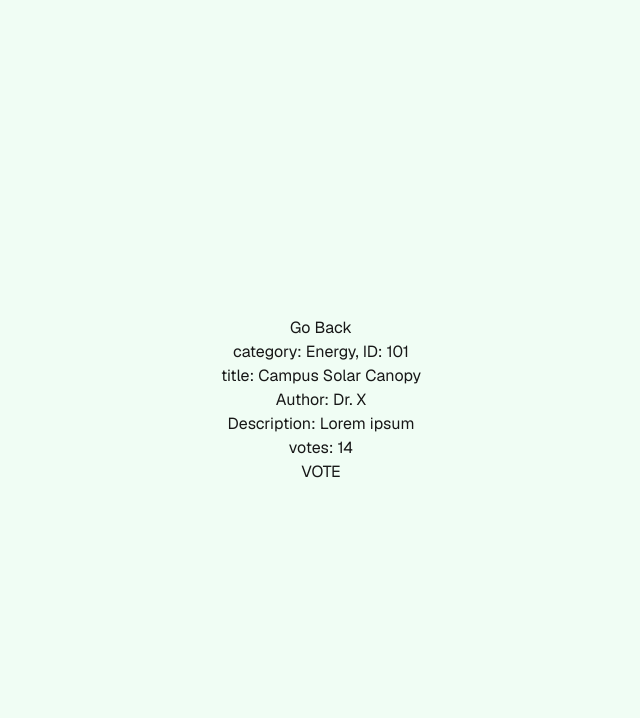
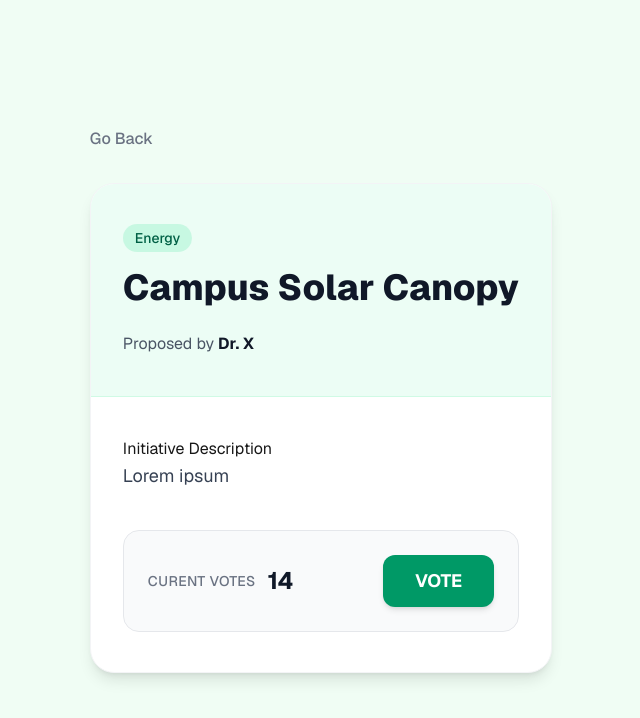
Before and after one commit to mariannajimn-cloud/ReactSustainHub_Act, a Next.js app in the folder sustainhub/: page /project/101 in a window 1280 px wide. Shown: the top 718 px of the page, without its empty margins (319-959 px from the left). Built offline with nearby package versions, Linux system fonts and the light colour scheme.

Commit message:
Detail page with format, buttons dont work

```diff
--- a/sustainhub/app/project/[id]/page.tsx
+++ b/sustainhub/app/project/[id]/page.tsx
@@ -5,7 +5,6 @@ import  DetailsPage  from '../../../components/detailspage';
 
 const individualPage = async({params} : {params: Promise<{id: string}>}) => {
     const {id} = await params;
-
     const individual = SAMPLE_INITIATIVES.find((item) => item.id === id);
 
     return(
--- a/sustainhub/components/detailspage.tsx
+++ b/sustainhub/components/detailspage.tsx
@@ -6,24 +6,50 @@ const DetailsPage = async({initiative, onBack, onVote} : {initiative : Initiativ
     if(!initiative){
 
     return(
-        <div className="flex flex-col flex-1 items-center justify-center bg-green-50 font-sans dark:bg-black">
-            <p>ERROR Initiative not found</p>
+        <div className="max-w-4xl mx-auto px-4 py-20 text-center">
+            <h2 className="text-2xl font-bold text-gray-700 mb-4">Initiative not found.</h2>
+            <button onClick={onBack} className="text-emerald-600 hover:underline">Go Back</button>
         </div>
     );
     }
 
     return(
-        <div className="flex flex-col flex-1 items-center justify-center bg-green-50 font-sans dark:bg-black">
-            <button onClick={onBack} >
+        <div className="max-w-4xl mx-auto px-4 py-10">
+            <button onClick={onBack} className="flex items-center gap-2 text-gray-500 hover:text-emerald-700 transition-colors mb-8 font-medium">
                 Go Back
             </button>
-            <p>category: {initiative.category}, ID: {initiative.id}</p>
-            <h1>title: {initiative.title}</h1>
-            <p>Author: {initiative.author}</p>
-            <p>Description: {initiative.description}</p>
-            <p>votes: {initiative.votes}</p>
-            <button onClick={() => onVote(initiative.id)}>VOTE</button>
 
+            <div className="bg-white rounded-3xl shadow-lg border border-gray-100 overflow-hidden">
+                <div className="bg-emerald-50 px-8 py-10 border-b border-emerald-100">
+                    <div className="flex flex-wrap items-center gap-3 mb-4 text-emerald-800 font-medium">
+                        <span className="flex items-center gap-1.5 bg-emerald-200/50 px-3 py-1 rounded-full text-sm">
+                            {initiative.category}
+                        </span>
+                    </div>
+                    <h1 className="text-4xl font-extrabold text-gray-900 mb-6">{initiative.title}</h1>
+                    <div className="flex items-center gap-6">
+                        <div className="flex items-center gap-2 text-gray-600">
+                            <span>Proposed by <strong className="text-gray-900">{initiative.author}</strong></span>
+                        </div>
+                    </div>
+                </div>
+
+                <div className="px-8 py-10">
+                    <h3>Initiative Description</h3>
+                    <p className="text-gray-700 leading-relaxed text-lg mb-10"> {initiative.description}</p>
+
+                    <div className="bg-gray-50 rounded-2xl p-6 flex items-center justify-between border border-gray-200">
+                        <div className="flex items-center gap-3">
+                            <p className="text-sm text-gray-500 font-medium uppercase tracking-wide">Curent Votes</p>
+                            <p className="text-2xl font-bold text-gray-900">{initiative.votes}</p>
+                        </div>
+
+                        <button onClick={() => onVote(initiative.id)} className="bg-emerald-600 hover:bg-emerald-700 active:bg-emerald-800 text-white px-8 py-3 rounded-xl font-bold transition-colors shadow-md text-lg">
+                            VOTE
+                        </button>
+                    </div>
+                </div>
+            </div>
         </div>
     );
 }
```
